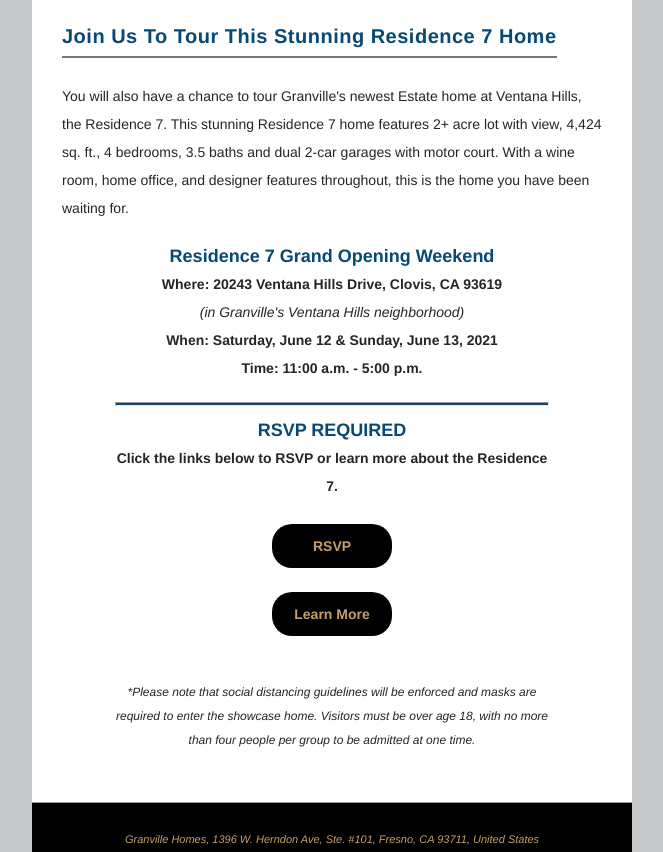
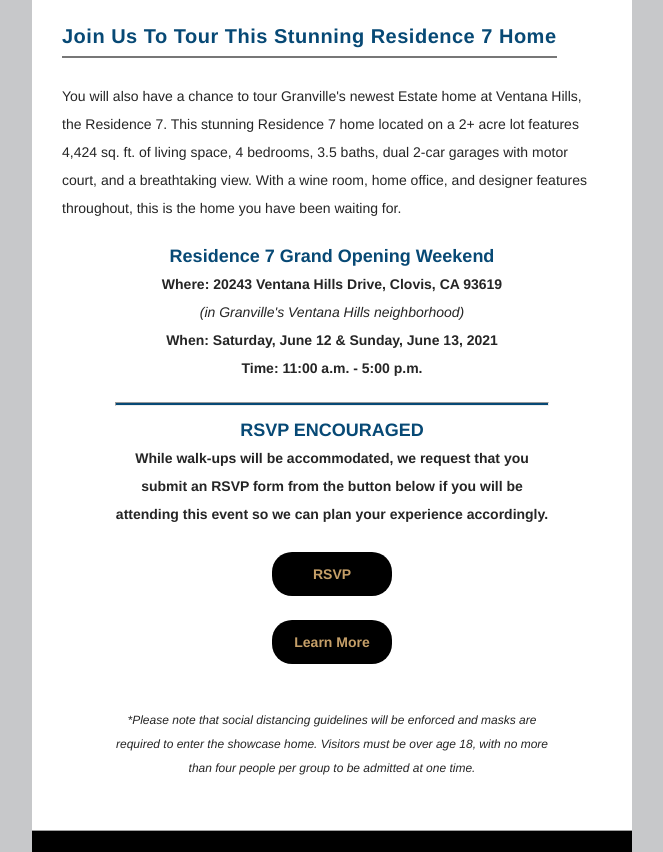
Before and after one commit to mrkevinhinojosa/GV-Parker-and-Benton-grand-Opening-06-12-2021, a plain HTML site: page index3.html in a window 1280 px wide. Shown: the part 2507-3359 px from the top of the page, without its empty margins (308-971 px from the left). Drawn offline with Linux system fonts and the light colour scheme; a web font is replaced by a local one.

Commit message:
final proof v3

```diff
--- a/index3.html
+++ b/index3.html
@@ -623,7 +623,7 @@
     <tr style="-ms-text-size-adjust:100%;-webkit-text-size-adjust:100%;background-color: #ffffff !important;">
         <td style="-ms-text-size-adjust:100%;-webkit-text-size-adjust:100%;mso-table-lspace:0pt !important;mso-table-rspace:0pt !important;padding:30px; font-family: 'Montserrat', Helvetica, Arial, 'sans-serif' !important; font-size: 16px; mso-height-rule: exactly; line-height: 1.5em; color: #252525; margin-bottom: 10px;" class="">
             <div class="heading-section"><span class="subheading" style="display:inline-block;font-size:20px;text-transform:none;letter-spacing:.5px;color:#074975;position:relative;text-align: center !important;"><b>Join Us To Tour This Stunning Residence 7 Home</b> </span>
-                <p class="bodyContent" style="font-family: 'Montserrat', Helvetica, Arial, 'sans-serif' !important; font-size: 14px; mso-height-rule: exactly; line-height: 2em; color: #252525; margin-bottom: 10px; text-align: left;"> You will also have a chance to tour Granville's newest Estate home at Ventana Hills, the Residence 7. This stunning Residence 7 home features 2+ acre lot with view, 4,424 sq. ft., 4 bedrooms, 3.5 baths and dual 2-car garages with motor court. With a wine room, home office, and designer features throughout, this is the home you have been waiting for.  </p>
+                <p class="bodyContent" style="font-family: 'Montserrat', Helvetica, Arial, 'sans-serif' !important; font-size: 14px; mso-height-rule: exactly; line-height: 2em; color: #252525; margin-bottom: 10px; text-align: left;"> You will also have a chance to tour Granville's newest Estate home at Ventana Hills, the Residence 7. This stunning Residence 7 home located on a 2+ acre lot features 4,424 sq. ft. of living space, 4 bedrooms, 3.5 baths, dual 2-car garages with motor court, and a breathtaking view. With a wine room, home office, and designer features throughout, this is the home you have been waiting for.  </p>
                 <p class="bodyContent" style="font-family: 'Montserrat', Helvetica, Arial, 'sans-serif' !important; font-size: 14px; mso-height-rule: exactly; line-height: 2em; color: #252525; margin: 20px 50px; text-align: center;"><b style="font-size: 18px; color: #074975">Residence 7 Grand Opening Weekend</b>
                 <br>
                 <b> Where: <a href="https://goo.gl/maps/wyq3vNNiuvyWQTfa7" target="_blank" style="text-decoration: none; color: inherit;">  20243 Ventana Hills Drive, Clovis, CA 93619</a></b>
@@ -635,8 +635,8 @@
                 </p>
 
             <hr style="width: 80%; margin: auto; height: 2px; background-color: #074975;">
-            <p class="bodyContent" style="font-family: 'Montserrat', Helvetica, Arial, 'sans-serif' !important; font-size: 14px; mso-height-rule: exactly; line-height: 2em; color: #252525; margin: 10px 50px 0px 50px;  text-align: left; text-align: center;"><b style="font-size: 18px; color:#074975">RSVP REQUIRED</b>
-                <br> <span style=""><b> Click the links below to RSVP or learn more about the Residence 7.</b></span> </p>
+            <p class="bodyContent" style="font-family: 'Montserrat', Helvetica, Arial, 'sans-serif' !important; font-size: 14px; mso-height-rule: exactly; line-height: 2em; color: #252525; margin: 10px 50px 0px 50px;  text-align: left; text-align: center;"><b style="font-size: 18px; color:#074975">RSVP ENCOURAGED</b>
+                <br> <span style=""><b> While walk-ups will be accommodated, we request that you submit an RSVP form from the button below if you will be attending this event so we can plan your experience accordingly.</b></span> </p>
             </div>
             &nbsp;
 
```
